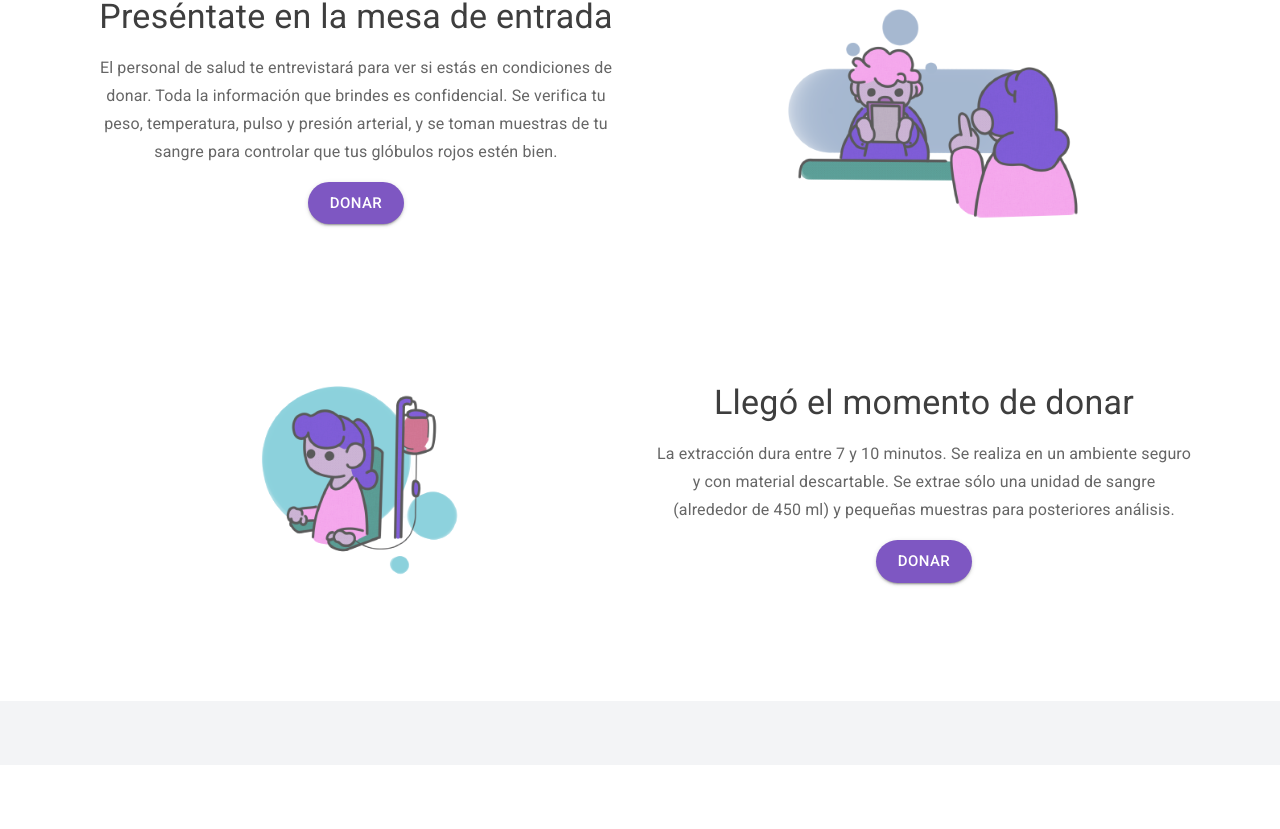
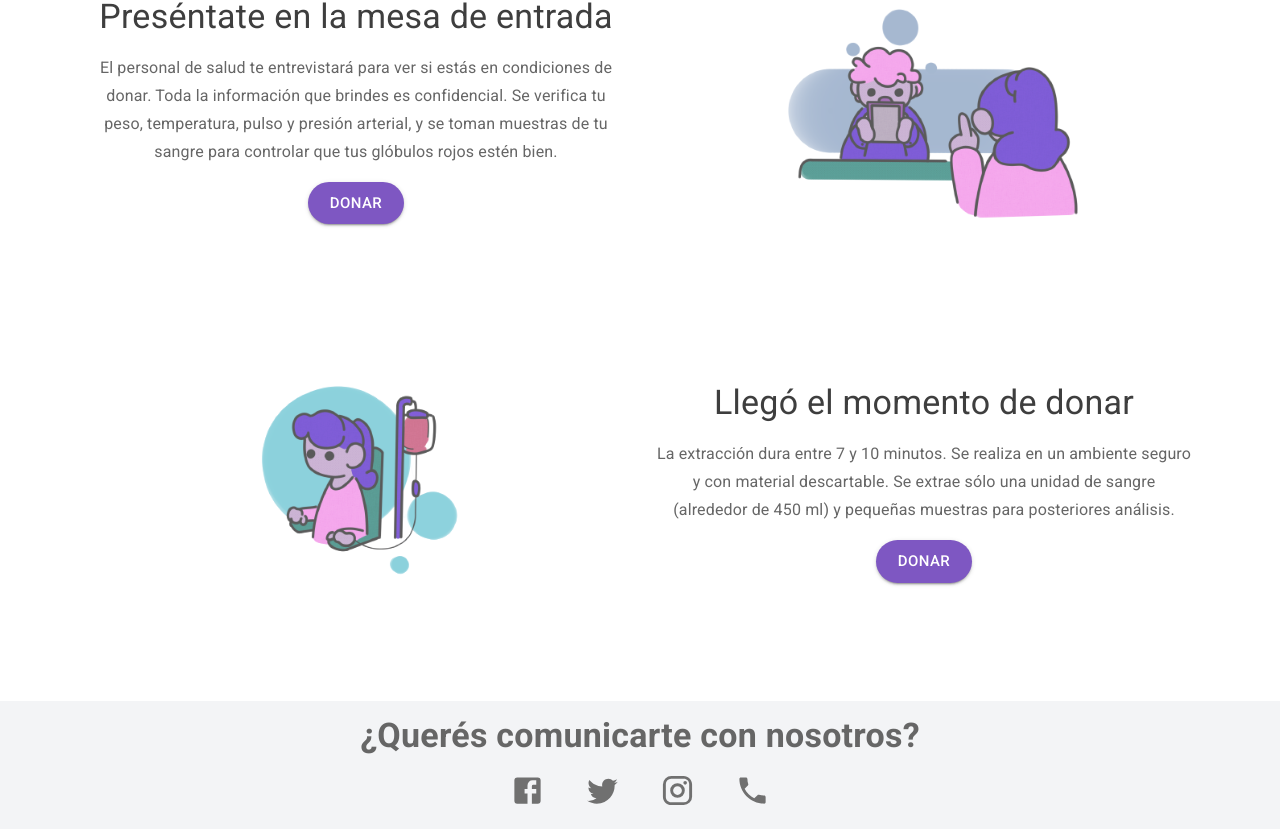
Before and after one commit to jblancoetec/front-clinicas-web, a Next.js app: page / in a window 1280 px wide. Shown: the part 2027-2856 px from the top of the page. Before the commit the page ends 2792 px from the top, so only its background shows below. Built offline with nearby package versions, Linux system fonts and the light colour scheme.

Commit message:
update footer

```diff
--- /dev/null
+++ b/src/layout/Footer.tsx
@@ -0,0 +1,39 @@
+import { Link, Stack, Typography } from "@mui/material";
+import { Facebook, Twitter, Instagram, Phone } from "@mui/icons-material";
+
+const Footer = () => {
+  return (
+    <Stack
+      spacing={2}
+      height={"100%"}
+      alignItems={"center"}
+      justifyContent={"center"}
+    >
+      <Typography variant="h4" className="subtitle bold" textAlign={"center"}>
+        ¿Querés comunicarte con nosotros?
+      </Typography>
+      <Stack direction={"row"} spacing={5}>
+        <Link href="https://es-la.facebook.com/amhclinicas/" color={"inherit"}>
+          <Facebook fontSize="large" color="inherit" />
+        </Link>
+        <Link
+          href="https://twitter.com/Prensaclinicas?ref_src=twsrc%5Egoogle%7Ctwcamp%5Eserp%7Ctwgr%5Eauthor"
+          color={"inherit"}
+        >
+          <Twitter fontSize="large" color="inherit" />
+        </Link>
+        <Link
+          href="https://www.instagram.com/hospitaldeclinicasok/?hl=es"
+          color={"inherit"}
+        >
+          <Instagram fontSize="large" color="inherit" />
+        </Link>
+        <Link href="tel:011 5950-8000" color={"inherit"}>
+          <Phone fontSize="large" color="inherit" />
+        </Link>
+      </Stack>
+    </Stack>
+  );
+};
+
+export default Footer;
--- a/src/layout/Layout.tsx
+++ b/src/layout/Layout.tsx
@@ -2,6 +2,7 @@ import Head from "next/head";
 import { Fragment, ReactNode } from "react";
 import NavDesktop from "./NavDesktop";
 import NavMobile from "./NavMobile";
+import Footer from "./Footer";
 import { Box } from "@mui/material";
 import {
   AppRegistration,
@@ -82,7 +83,16 @@ const Layout = ({ children }: { children: ReactNode }) => {
         <Box minHeight={"84vh"}>{children}</Box>
       </main>
       <footer>
-        <Box height={"8vh"} className="background-dark" />
+        <Box
+          width={"100%"}
+          height={"16vh"}
+          sx={{
+            backgroundColor: "var(--color-gris-claro)",
+            color: "var(--color-gris-oscuro)",
+          }}
+        >
+          <Footer />
+        </Box>
       </footer>
     </Fragment>
   );
--- a/styles/globals.css
+++ b/styles/globals.css
@@ -73,6 +73,10 @@ a {
   color: var(--color-fuente-gris);
 }
 
+.subtitle.bold {
+  font-weight: bold;
+}
+
 /* layout */
 
 .d-mobile {
```
